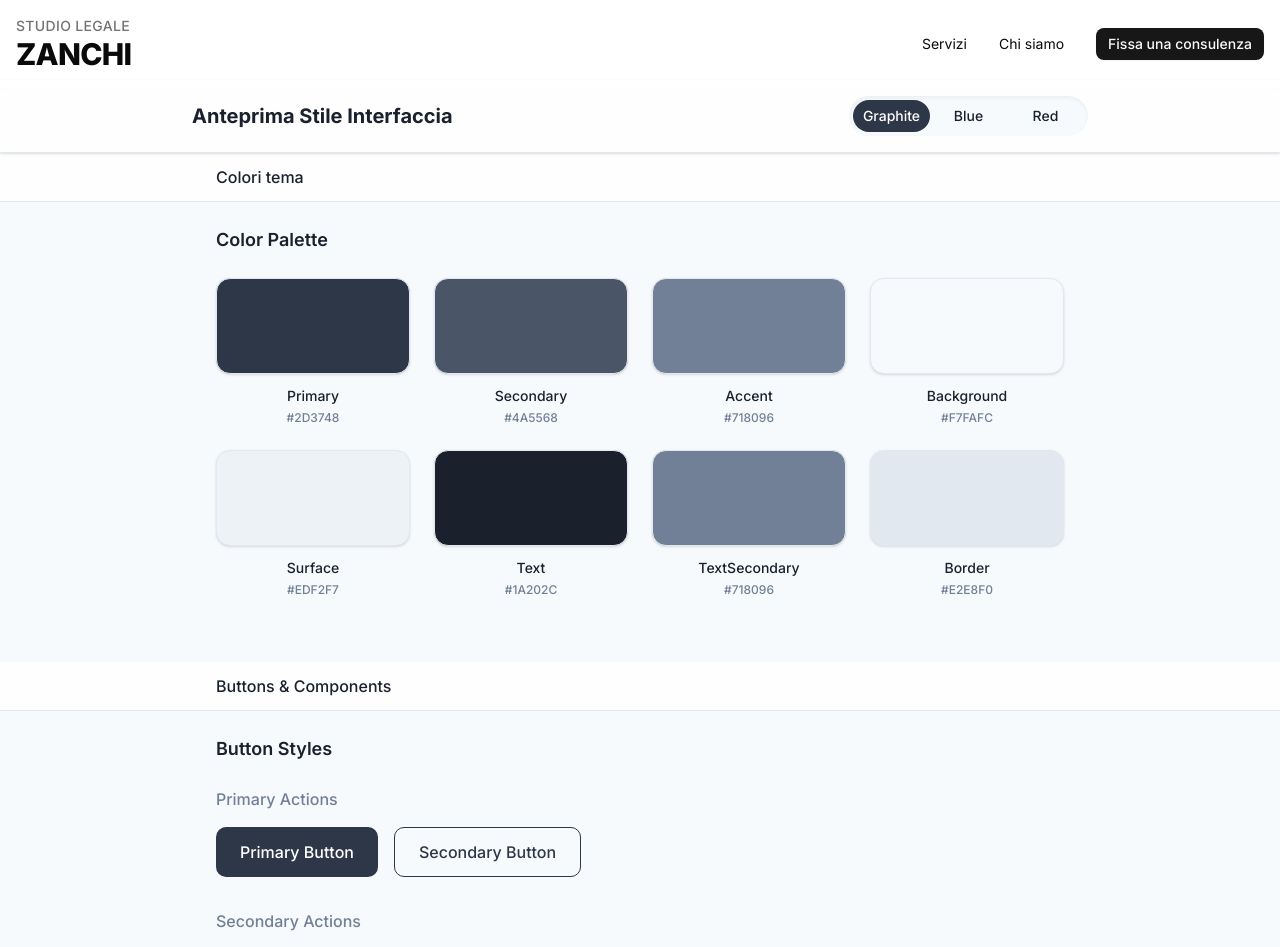
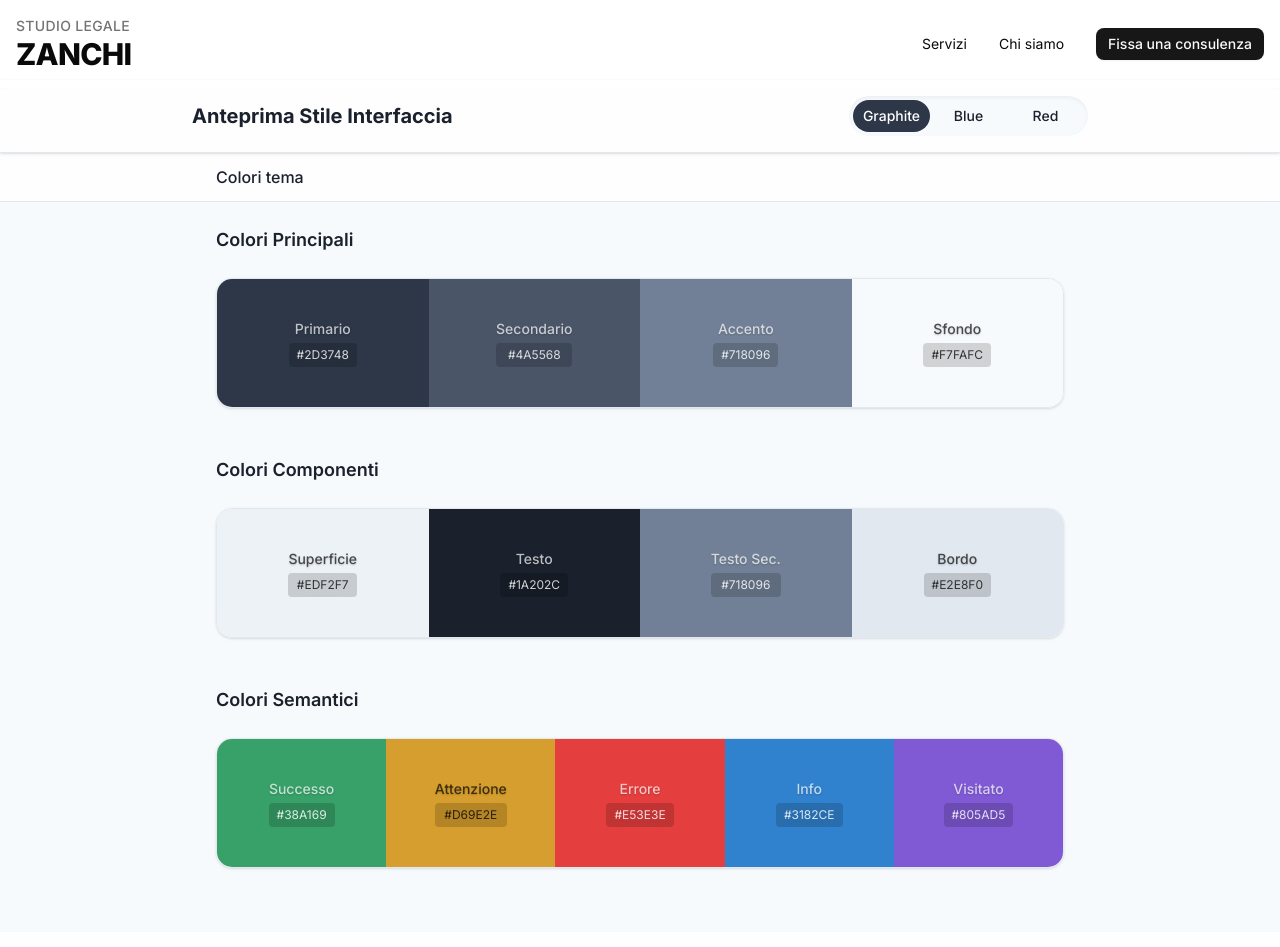
Before and after one commit to Zamir29/studio-legale-zanchi, a Next.js app: page /style-picker in a window 1280 px wide. Shown: the top 947 px of the page. Built offline with nearby package versions, Linux system fonts and the light colour scheme.

Commit message:
All ColorsSection enhancements + ButtonsSection consistentcy fix

```diff
--- a/src/components/sections/ButtonsSection.tsx
+++ b/src/components/sections/ButtonsSection.tsx
@@ -30,29 +30,21 @@ export default function ButtonsSection({
             className="text-base font-medium transition-colors duration-300"
             style={{ color: colors.text }}
           >
-            Buttons & Components
+            Tasti
           </h2>
         </div>
       </div>
 
       {/* Section content */}
-      <div className="px-6 pt-6 max-w-4xl mx-auto">
+      <div className="px-6 pt-6 max-w-4xl mx-auto pb-16">
+        {/* Primary Actions */}
+        <div className="mb-12">
           <h3
             className="text-lg font-semibold mb-6 transition-colors duration-300"
             style={{ color: colors.text }}
           >
-          Button Styles
+            Primary Actions
           </h3>
-
-        <div className="space-y-8 pb-16">
-          {/* Primary Buttons */}
-          <div className="space-y-4">
-            <h4
-              className="text-md font-medium transition-colors duration-300"
-              style={{ color: colors.textSecondary }}
-            >
-              Primary Actions
-            </h4>
           <div className="flex flex-wrap gap-4">
             <button
               className="px-6 py-3 rounded-lg font-medium transition-all duration-200 hover:scale-105 active:scale-95"
@@ -76,14 +68,14 @@ export default function ButtonsSection({
           </div>
         </div>
 
-          {/* Secondary Buttons */}
-          <div className="space-y-4">
-            <h4
-              className="text-md font-medium transition-colors duration-300"
-              style={{ color: colors.textSecondary }}
+        {/* Secondary Actions */}
+        <div className="mb-12">
+          <h3
+            className="text-lg font-semibold mb-6 transition-colors duration-300"
+            style={{ color: colors.text }}
           >
             Secondary Actions
-            </h4>
+          </h3>
           <div className="flex flex-wrap gap-4">
             <button
               className="px-6 py-3 rounded-lg font-medium transition-all duration-200 hover:scale-105 active:scale-95 border"
@@ -108,13 +100,13 @@ export default function ButtonsSection({
         </div>
 
         {/* Button Sizes */}
-          <div className="space-y-4">
-            <h4
-              className="text-md font-medium transition-colors duration-300"
-              style={{ color: colors.textSecondary }}
+        <div>
+          <h3
+            className="text-lg font-semibold mb-6 transition-colors duration-300"
+            style={{ color: colors.text }}
           >
             Button Sizes
-            </h4>
+          </h3>
           <div className="flex flex-wrap items-center gap-4">
             <button
               className="px-3 py-1.5 rounded text-sm font-medium transition-all duration-200 hover:scale-105 active:scale-95"
@@ -146,7 +138,6 @@ export default function ButtonsSection({
           </div>
         </div>
       </div>
-      </div>
     </section>
   );
 }
--- a/src/components/sections/ColorsSection.tsx
+++ b/src/components/sections/ColorsSection.tsx
@@ -1,7 +1,8 @@
 // src/components/sections/ColorsSection.tsx
 "use client";
-import { type ColorSet } from "@/lib/theme";
-import { useEffect, useRef } from "react";
+import { type ColorSet, colorSections } from "@/lib/theme";
+import { useEffect, useRef, useState } from "react";
+import { Copy, Check } from "lucide-react";
 
 export default function ColorsSection({
   colors,
@@ -10,8 +11,18 @@ export default function ColorsSection({
   colors: ColorSet;
   mainHeaderHeight: number;
 }) {
-  const entries = Object.entries(colors);
   const sectionHeaderRef = useRef<HTMLDivElement>(null);
+  const [tooltip, setTooltip] = useState<{
+    show: boolean;
+    x: number;
+    y: number;
+  }>({ show: false, x: 0, y: 0 });
+
+  const [copyFeedback, setCopyFeedback] = useState<{
+    show: boolean;
+    x: number;
+    y: number;
+  }>({ show: false, x: 0, y: 0 });
 
   // Calculate section header height and update CSS custom property
   useEffect(() => {
@@ -35,6 +46,35 @@ export default function ColorsSection({
   // Calculate dynamic top position: menu (80px) + main header height
   const stickyTop = 80 + mainHeaderHeight;
 
+  const handleMouseMove = (e: React.MouseEvent) => {
+    setTooltip({
+      show: true,
+      x: e.clientX,
+      y: e.clientY,
+    });
+  };
+
+  const handleMouseLeave = () => {
+    setTooltip({ show: false, x: 0, y: 0 });
+  };
+
+  const copyToClipboard = (colorValue: string, e: React.MouseEvent) => {
+    navigator.clipboard?.writeText(colorValue);
+
+    // Hide tooltip and show feedback at click position
+    setTooltip({ show: false, x: 0, y: 0 });
+    setCopyFeedback({
+      show: true,
+      x: e.clientX,
+      y: e.clientY,
+    });
+
+    // Hide feedback after 1.5 seconds
+    setTimeout(() => {
+      setCopyFeedback({ show: false, x: 0, y: 0 });
+    }, 1500);
+  };
+
   return (
     <section className="relative">
       {/* Sticky section header with frosted glass effect */}
@@ -57,44 +97,148 @@ export default function ColorsSection({
         </div>
       </div>
 
+      {/* Tooltip */}
+      {tooltip.show && (
+        <div
+          className="fixed z-50 pointer-events-none"
+          style={{
+            left: tooltip.x + 10,
+            top: tooltip.y - 35,
+          }}
+        >
+          <div className="flex items-center gap-1 text-xs font-medium text-white bg-black/80 px-2 py-1 rounded shadow-lg">
+            <Copy className="w-3 h-3" />
+            <span>Copia</span>
+          </div>
+        </div>
+      )}
+
+      {/* Copy feedback */}
+      {copyFeedback.show && (
+        <div
+          className="fixed z-50 pointer-events-none animate-in fade-in-0 zoom-in-95 duration-200"
+          style={{
+            left: copyFeedback.x + 10,
+            top: copyFeedback.y - 35,
+          }}
+        >
+          <div className="flex items-center gap-1 text-xs font-medium text-white bg-green-600 px-2 py-1 rounded shadow-lg">
+            <Check className="w-3 h-3" />
+            <span>Copiato</span>
+          </div>
+        </div>
+      )}
+
       {/* Section content */}
-      <div className="px-6 pt-6 max-w-4xl mx-auto">
+      <div className="px-6 pt-6 max-w-4xl mx-auto pb-16">
+        {/* Render each color section */}
+        {Object.entries(colorSections).map(
+          ([sectionKey, section], sectionIndex) => (
+            <div key={sectionKey} className={sectionIndex > 0 ? "mt-12" : ""}>
               <h3
                 className="text-lg font-semibold mb-6 transition-colors duration-300"
                 style={{ color: colors.text }}
               >
-          Color Palette
+                {section.title}
               </h3>
-        <div className="grid grid-cols-2 md:grid-cols-3 lg:grid-cols-4 gap-6 pb-16">
-          {entries.map(([name, hex]) => (
-            <div key={name} className="space-y-3">
+
+              {/* Color group container with rounded corners */}
               <div
-                className="w-full h-24 rounded-xl shadow-sm transition-all duration-200 hover:shadow-md hover:scale-105 cursor-pointer border"
+                className="flex rounded-2xl overflow-hidden shadow-sm border group/container"
+                style={{ borderColor: colors.border }}
+              >
+                {section.colors.map((colorKey) => {
+                  const colorValue = colors[colorKey];
+                  const colorName = getColorDisplayName(colorKey);
+
+                  return (
+                    <div
+                      key={colorKey}
+                      className="relative flex-1 h-32 transition-all duration-300 ease-out group/color hover:flex-[1.2] group-hover/container:[&:not(:hover)]:flex-[0.8]"
+                      style={{ backgroundColor: colorValue }}
+                    >
+                      {/* Color info overlay */}
+                      <div className="absolute inset-0 flex flex-col items-center justify-center p-2">
+                        <div className="text-center">
+                          {/* Color name */}
+                          <div
+                            className="text-sm font-medium mb-1 transition-all duration-300 opacity-70 group-hover/color:opacity-100"
                             style={{
-                  backgroundColor: hex,
-                  borderColor: colors.border,
+                              color: getContrastColor(colorValue),
+                              textShadow: "0 1px 2px rgba(0,0,0,0.3)",
                             }}
-                onClick={() => navigator.clipboard?.writeText(hex)}
-                title={`Click to copy ${hex}`}
-              />
-              <div className="text-sm font-medium text-center">
+                          >
+                            {colorName}
+                          </div>
+
+                          {/* Color code - interactive copy area */}
                           <div
-                  style={{ color: colors.text }}
-                  className="transition-colors duration-300"
+                            className="text-xs font-mono transition-all duration-300 opacity-80 group-hover/color:opacity-100 hover:scale-110 px-2 py-1 rounded bg-black/20 backdrop-blur-sm cursor-pointer"
+                            style={{
+                              color: getContrastColor(colorValue),
+                            }}
+                            onClick={(e) => copyToClipboard(colorValue, e)}
+                            onMouseMove={handleMouseMove}
+                            onMouseLeave={handleMouseLeave}
                           >
-                  {name.charAt(0).toUpperCase() + name.slice(1)}
-                </div>
-                <div
-                  className="text-xs mt-1 transition-colors duration-300"
-                  style={{ color: colors.textSecondary }}
-                >
-                  {hex}
+                            {colorValue}
                           </div>
                         </div>
                       </div>
-          ))}
                     </div>
+                  );
+                })}
+              </div>
+            </div>
+          )
+        )}
       </div>
     </section>
   );
 }
+
+// Helper function to get display names for colors in Italian
+function getColorDisplayName(colorKey: string): string {
+  const displayNames: Record<string, string> = {
+    // Colori Principali
+    primary: "Primario",
+    secondary: "Secondario",
+    accent: "Accento",
+    background: "Sfondo",
+
+    // Colori Componenti
+    surface: "Superficie",
+    text: "Testo",
+    textSecondary: "Testo Sec.",
+    border: "Bordo",
+
+    // Colori Semantici
+    success: "Successo",
+    warning: "Attenzione",
+    error: "Errore",
+    info: "Info",
+    visited: "Visitato",
+  };
+
+  return (
+    displayNames[colorKey] ||
+    colorKey.charAt(0).toUpperCase() + colorKey.slice(1)
+  );
+}
+
+// Helper function to determine contrast color for text
+function getContrastColor(hexColor: string): string {
+  // Remove # if present
+  const hex = hexColor.replace("#", "");
+
+  // Convert to RGB
+  const r = parseInt(hex.substr(0, 2), 16);
+  const g = parseInt(hex.substr(2, 2), 16);
+  const b = parseInt(hex.substr(4, 2), 16);
+
+  // Calculate luminance
+  const luminance = (0.299 * r + 0.587 * g + 0.114 * b) / 255;
+
+  // Return white for dark colors, black for light colors
+  return luminance > 0.5 ? "#000000" : "#FFFFFF";
+}
--- a/src/lib/theme.ts
+++ b/src/lib/theme.ts
@@ -1,46 +1,102 @@
 // src/lib/theme.ts
 export type ColorSet = {
+  // Colori Principali
   primary: string;
   secondary: string;
   accent: string;
+
+  // Colori Componenti
   background: string;
   surface: string;
   text: string;
   textSecondary: string;
   border: string;
+
+  // Colori Semantici
+  success: string;
+  warning: string;
+  error: string;
+  info: string;
+  visited: string;
 };
 
 export const colorThemes = {
-  option1: {
+  option1: { // Graphite Theme
+    // Colori Principali
     primary: "#2D3748",
     secondary: "#4A5568",
     accent: "#718096",
+
+    // Colori Componenti
     background: "#F7FAFC",
     surface: "#EDF2F7",
     text: "#1A202C",
     textSecondary: "#718096",
     border: "#E2E8F0",
+
+    // Colori Semantici
+    success: "#38A169",
+    warning: "#D69E2E",
+    error: "#E53E3E",
+    info: "#3182CE",
+    visited: "#805AD5",
   },
-  option2: {
+  option2: { // Blue Theme
+    // Colori Principali
     primary: "#2B6CB0",
     secondary: "#3182CE",
     accent: "#4299E1",
+
+    // Colori Componenti
     background: "#EBF8FF",
     surface: "#BEE3F8",
     text: "#1A365D",
     textSecondary: "#2C5282",
     border: "#90CDF4",
+
+    // Colori Semantici
+    success: "#38A169",
+    warning: "#D69E2E",
+    error: "#E53E3E",
+    info: "#2B6CB0", // Uses primary color for consistency
+    visited: "#805AD5",
   },
-  option3: {
+  option3: { // Red Theme
+    // Colori Principali
     primary: "#C53030",
     secondary: "#E53E3E",
     accent: "#F56565",
+
+    // Colori Componenti
     background: "#FED7D7",
     surface: "#FEB2B2",
     text: "#742A2A",
     textSecondary: "#C53030",
     border: "#FC8181",
+
+    // Colori Semantici
+    success: "#38A169",
+    warning: "#D69E2E",
+    error: "#C53030", // Uses primary color for consistency
+    info: "#3182CE",
+    visited: "#805AD5",
   },
 } as const;
 
 export type ThemeKey = keyof typeof colorThemes;
+
+// Color organization for the ColorsSection component
+export const colorSections = {
+  principali: {
+    title: "Colori Principali",
+    colors: ["primary", "secondary", "accent", "background"] as const,
+  },
+  componenti: {
+    title: "Colori Componenti",
+    colors: ["surface", "text", "textSecondary", "border"] as const,
+  },
+  semantici: {
+    title: "Colori Semantici",
+    colors: ["success", "warning", "error", "info", "visited"] as const,
+  },
+} as const;
```
Lines whose indentation alone changed are shown as unchanged.
